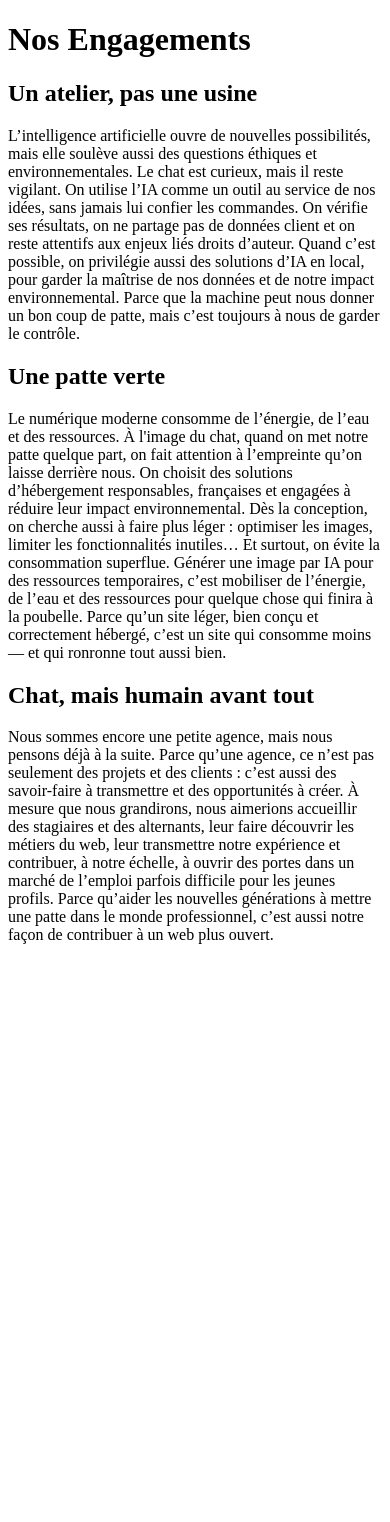
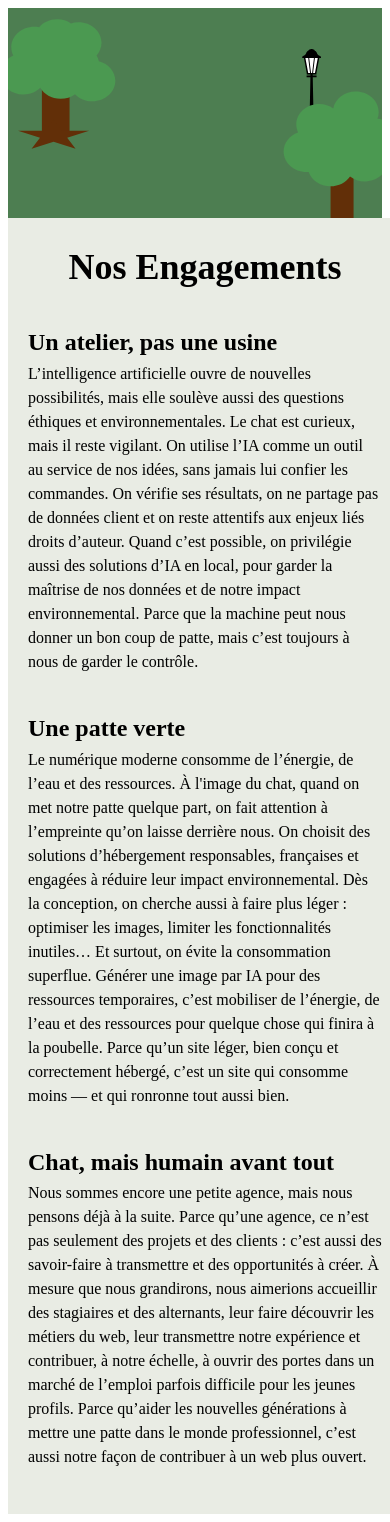
Before and after one commit to Saumons/site-agence-chatelier-web, a PHP site: page /nosEngagements.php in a window 390 px wide. Before the commit the page ends 944 px from the top, so only its background shows below. Run offline with PHP 8.4, Linux system fonts and the light colour scheme.

Commit message:
style(_nosengagements.scss): premieres lignes de nosEngagements.scss

```diff
--- a/public/nosEngagements.php
+++ b/public/nosEngagements.php
@@ -8,11 +8,17 @@ require __DIR__ . '/../templates/header.php';
 
 ?>
 
-<main>
+
+    <main class="main">
+        <section class="main__background">
+            <img class="background" src="./assets/images/svg/fonds/nosEngagements.svg" alt="Fond de parc" />
+        </section>
+        <section class="main__content">
             <h1 class="main__title">
                 Nos Engagements
             </h1>
-    <section class="main__section">
+
+            <article class="main__article">
                 <h2 class="main__subtitle">
                     Un atelier, pas une usine
                 </h2>
@@ -22,8 +28,9 @@ require __DIR__ . '/../templates/header.php';
                     Quand c’est possible, on privilégie aussi des solutions d’IA en local, pour garder la maîtrise de nos données et de notre impact environnemental.
                     Parce que la machine peut nous donner un bon coup de patte, mais c’est toujours à nous de garder le contrôle.
                 </p>
-    </section>
-    <section class="main__section">
+            </article>
+
+            <article class="main__article">
                 <h2 class="main__subtitle">
                     Une patte verte
                 </h2>
@@ -33,8 +40,9 @@ require __DIR__ . '/../templates/header.php';
                     Et surtout, on évite la consommation superflue. Générer une image par IA pour des ressources temporaires, c’est mobiliser de l’énergie, de l’eau et des ressources pour quelque chose qui finira à la poubelle.
                     Parce qu’un site léger, bien conçu et correctement hébergé, c’est un site qui consomme moins — et qui ronronne tout aussi bien.
                 </p>
-    </section>
-    <section class="main__section">
+            </article>
+
+            <article class="main__article">
                 <h2 class="main__subtitle">
                     Chat, mais humain avant tout
                 </h2>
@@ -43,7 +51,9 @@ require __DIR__ . '/../templates/header.php';
                     À mesure que nous grandirons, nous aimerions accueillir des stagiaires et des alternants, leur faire découvrir les métiers du web, leur transmettre notre expérience et contribuer, à notre échelle, à ouvrir des portes dans un marché de l’emploi parfois difficile pour les jeunes profils.
                     Parce qu’aider les nouvelles générations à mettre une patte dans le monde professionnel, c’est aussi notre façon de contribuer à un web plus ouvert.
                 </p>
+            </article>
         </section>
     </main>
 
+
 <?php require __DIR__ . '/../templates/footer.php'; ?>
--- /dev/null
+++ b/scss/_nosEngagements.scss
@@ -0,0 +1,133 @@
+
+main {
+  position: relative;
+  z-index: 1;
+
+  // Background
+  .main__background {
+    position: absolute;
+    inset: 0;
+    width: 100%;
+    height: 100%;
+    overflow: hidden;
+    z-index: -1;
+
+    .background {
+      display: block;
+      width: 100%;
+      height: 100%;
+      object-fit: cover;
+      object-position: center;
+    }
+  }
+
+  // Panneau central
+  .main__content {
+    width: min(875px, calc(100% - 48px));
+    min-height: calc(100vh - 100px);
+    margin: 40px auto 60px;
+    padding: 42px 30px 80px;
+
+    display: flex;
+    flex-direction: column;
+    align-items: center;
+
+    background-color: rgba(#e5e8df, 0.82);
+  }
+
+  .main__title {
+    width: 100%;
+    margin: 0 0 75px;
+
+    font-size: clamp(2.5rem, 5vw, 5rem);
+    font-weight: 800;
+    text-align: center;
+    line-height: 1.1;
+  }
+
+  .main__article {
+    width: 68%;
+    align-self: flex-start;
+    margin-bottom: 75px;
+
+    &:last-child {
+      margin-bottom: 0;
+    }
+  }
+
+  .main__subtitle {
+    margin: 0 0 5px;
+
+    font-size: clamp(1.4rem, 2.5vw, 2rem);
+    font-weight: 700;
+    line-height: 1.2;
+  }
+
+  .main__paragraph {
+    margin: 0;
+
+    font-size: 1.05rem;
+    font-weight: 400;
+    line-height: 1.35;
+    text-align: justify;
+  }
+}
+
+// Tablette
+@media screen and (max-width: 900px) {
+  main {
+
+    // Background
+    .main__background {
+      position: static;
+    }
+
+    .main__content {
+      width: calc(100% - 32px);
+      margin: 0 auto;
+      padding: 35px 25px;
+    }
+
+    .main__title {
+      margin-bottom: 55px;
+    }
+
+    .main__article {
+      width: 85%;
+      margin-bottom: 55px;
+    }
+  }
+}
+
+// Mobile
+@media screen and (max-width: 600px) {
+  main {
+
+    .main__content {
+      width: calc(100% - 20px);
+      min-height: auto;
+      margin: 0 auto;
+      padding: 30px 20px 45px;
+    }
+
+    .main__title {
+      font-size: 2.25rem;
+      margin-bottom: 40px;
+    }
+
+    .main__article {
+      width: 100%;
+      margin-bottom: 40px;
+    }
+
+    .main__subtitle {
+      font-size: 1.5rem;
+    }
+
+    .main__paragraph {
+      font-size: 1rem;
+      line-height: 1.5;
+      text-align: left;
+    }
+  }
+}
--- a/scss/style.scss
+++ b/scss/style.scss
@@ -0,0 +1 @@
+@use '_nosEngagements';
```
Also changed, not shown: public/assets/css/style.css, public/assets/images/svg/fonds/nosEngagements.svg (added), scss/nosEngagements.scss (deleted). Lines whose indentation alone changed are shown as unchanged.
